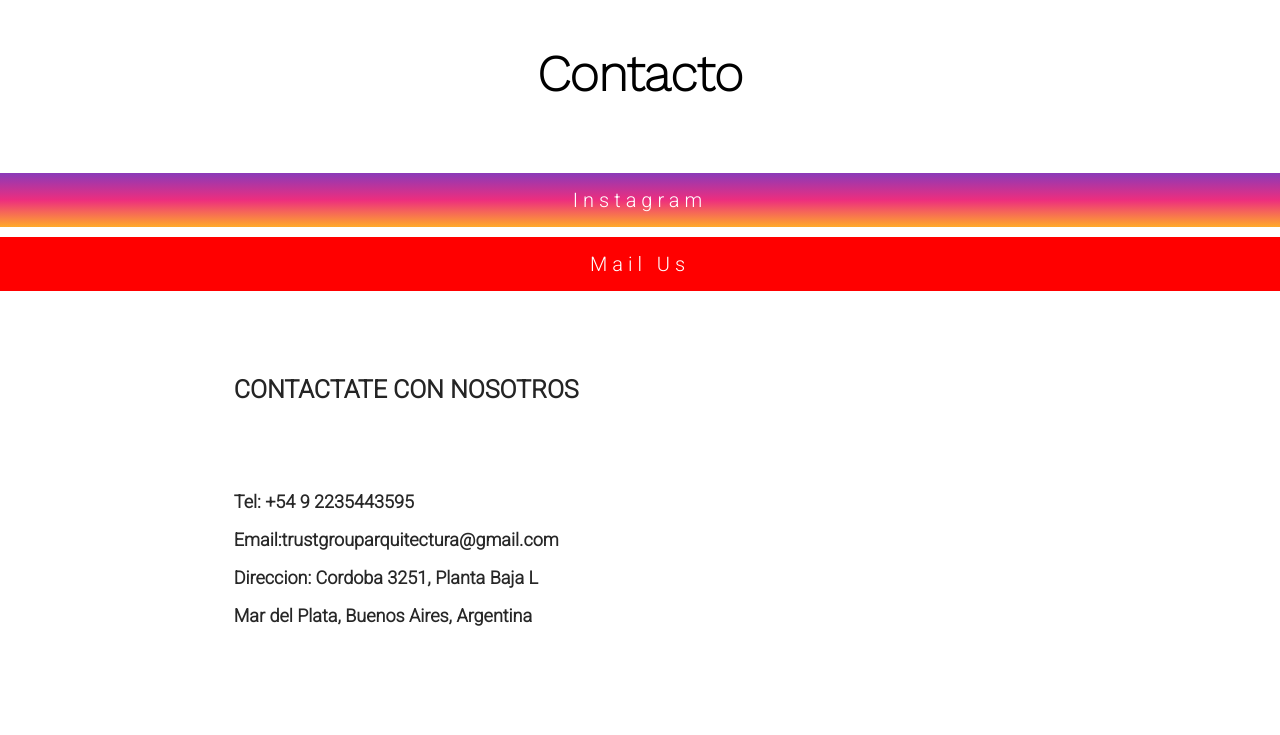
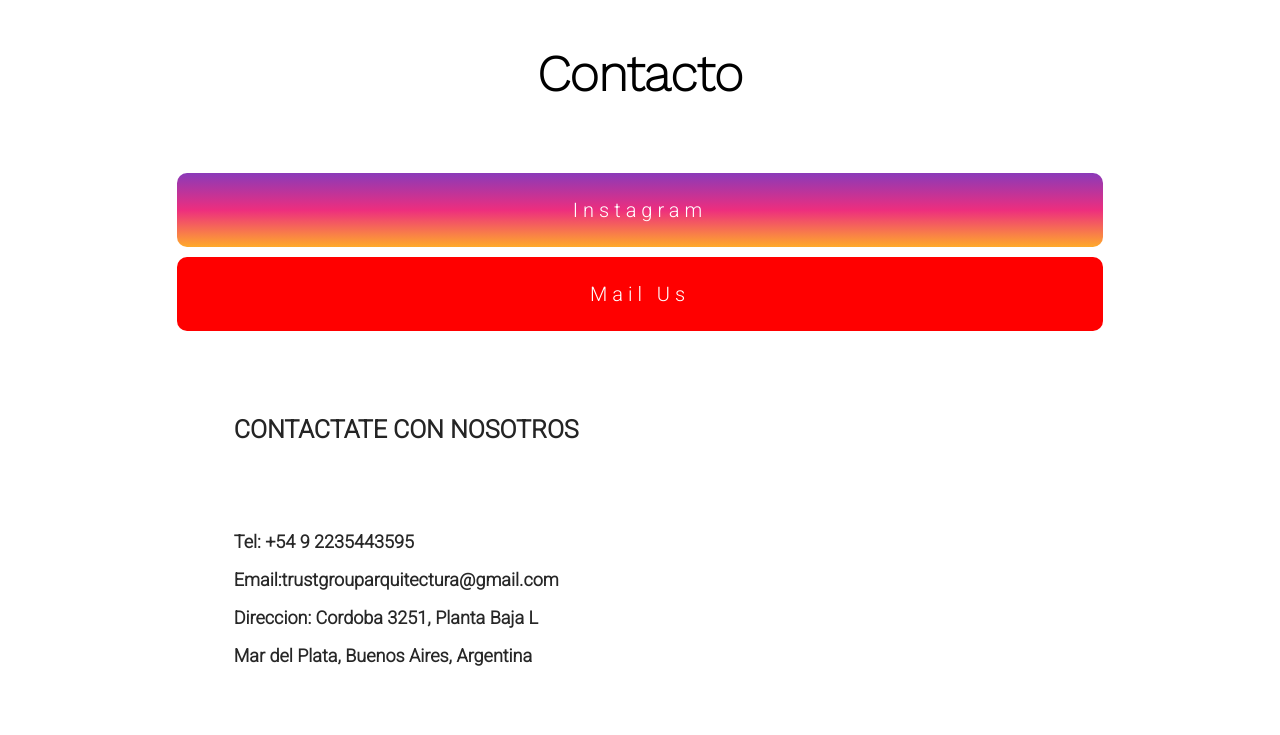
Before and after one commit to juanihussen/TrustGroup, a plain HTML site: page index.html in a window 1280 px wide. Shown: the part 5924-6659 px from the top of the page. Before the commit the page ends 6619 px from the top, so only its background shows below. Drawn offline with nearby package versions, Linux system fonts and the light colour scheme; a web font is replaced by a local one.

Commit message:
botones-contacto

```diff
--- a/styles.css
+++ b/styles.css
@@ -364,13 +364,14 @@ body{
 }
 .Contacto a{
     font-family: 'Roboto', sans-serif;
-    padding: 15px 15px;
+    padding: 25px 15px;
     font-size: 20px;
     letter-spacing: 5px;
     text-decoration: none;
     color: black;
-    width: 100%;
+    width: 70%;
     text-align: center;
+    border-radius: 10px;
 
 }
 
```
Also changed, not shown: index.html (+2 -1 lines).
